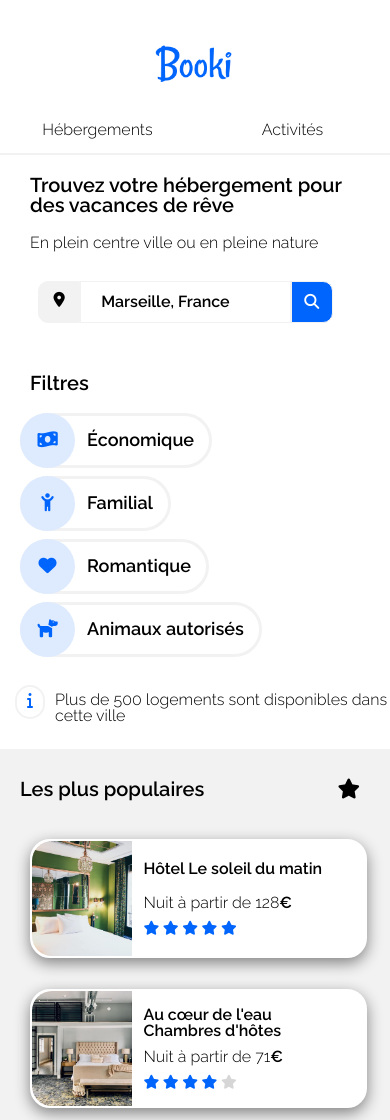
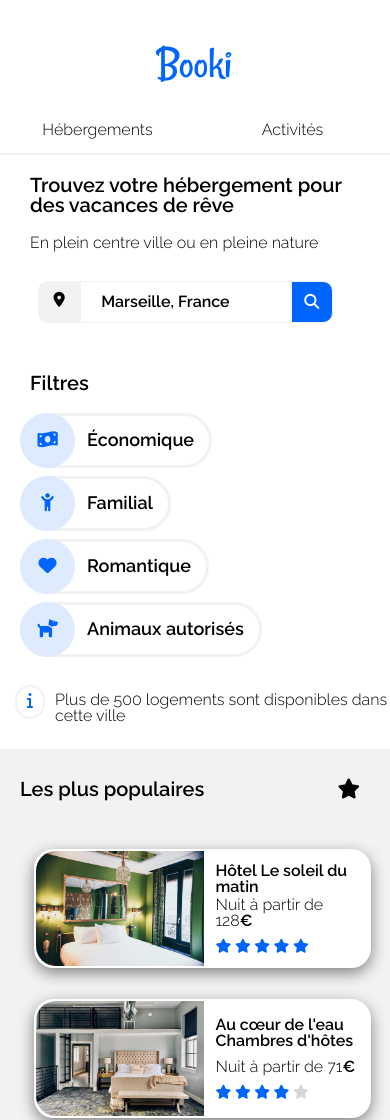
Before and after one commit to Makd2/Projet_Booki.github.io, a plain HTML site: page index.html in a window 390 px wide. Shown: the top 1120 px of the page. Drawn offline with Linux system fonts and the light colour scheme.

Commit message:
responsive most pop

```diff
--- a/css/desktop.css
+++ b/css/desktop.css
@@ -267,7 +267,7 @@ body {
   .bloc2 {
     display: flex;
     flex-direction: row;
-    justify-content: space-between;
+    justify-content: center;
   }
 
   .hebergements,
@@ -292,7 +292,10 @@ body {
     min-width: 200px;
     width: 33%;
     height: 170px;
-    margin: 10px;
+    margin-top: 10px;
+    margin-bottom: 10px;
+    margin-left: 5px;
+    margin-right: 5px;
     background-color: white;
     border: 2px solid white;
     border-radius: 20px;
@@ -350,14 +353,17 @@ body {
   .card3 {
     display: flex;
     flex-direction: row;
+    justify-content: center;
     width: 90%;
-    height: 110px;
-    margin: 10px;
+    height: 120px;
+    margin-top: 20px;
+    margin-bottom: 20px;
+    margin-left: 4%;
+    margin-right: 5px;
     background-color: white;
     border: 2px solid white;
     border-radius: 20px;
     box-shadow: 0px 5px 15px gray;
-    margin-bottom: 30px;
   }
 
   .card3:hover {
--- a/css/mobile.css
+++ b/css/mobile.css
@@ -178,6 +178,12 @@
       align-self: center;
     }
 
+    .hotel_soleil,
+    .chambres_eau,
+    .hotel_bleu_blanc {
+      width: 168px;
+      }
+
     .card1,
     .card2 {
       width: 90%;
```
